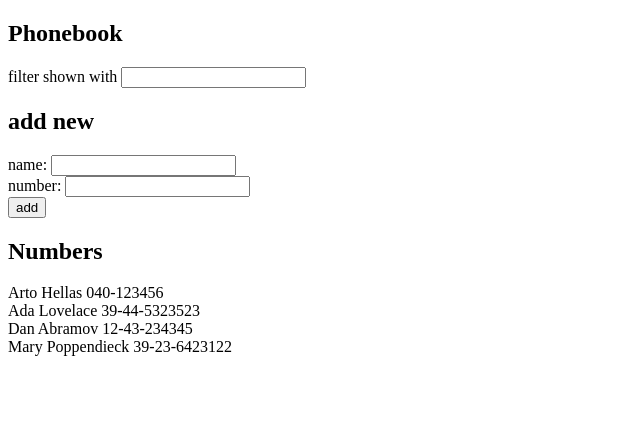
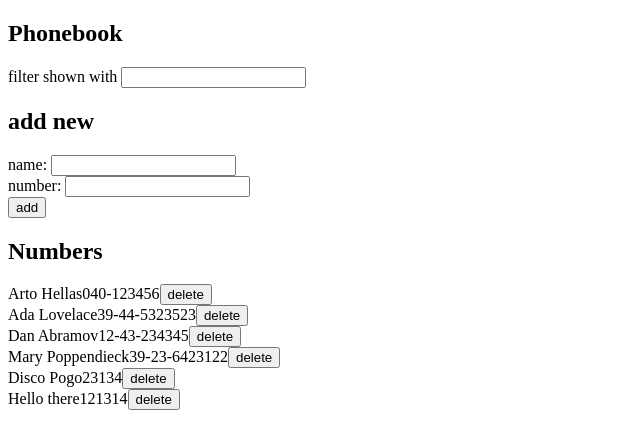
Before and after one commit to EdgarGrcs/part2, a React (Create React App) app in the folder phonebook/: page / in a window 1280 px wide. Shown: the top 448 px of the page, without its empty margins (0-640 px from the left). Built offline with nearby package versions, Linux system fonts and the light colour scheme; data requests are answered from the project's data file.

Commit message:
finish step8

```diff
--- /dev/null
+++ b/phonebook/db.json
@@ -0,0 +1,34 @@
+{
+  "persons": [
+    {
+      "name": "Arto Hellas",
+      "number": "040-123456",
+      "id": 1
+    },
+    {
+      "name": "Ada Lovelace",
+      "number": "39-44-5323523",
+      "id": 2
+    },
+    {
+      "name": "Dan Abramov",
+      "number": "12-43-234345",
+      "id": 3
+    },
+    {
+      "name": "Mary Poppendieck",
+      "number": "39-23-6423122",
+      "id": 4
+    },
+    {
+      "name": "Disco Pogo",
+      "number": "23134",
+      "id": 5
+    },
+    {
+      "name": "Hello there",
+      "number": "121314",
+      "id": 6
+    }
+  ]
+}
--- a/phonebook/src/App.js
+++ b/phonebook/src/App.js
@@ -1,18 +1,29 @@
-import { useState } from 'react'
+import { useState, useEffect } from 'react'
 import Filter from './Components/Filter'
 import PersonForm from './Components/PersonForm'
 import Persons from './Components/Persons'
+import axios from 'axios'
+import personBackend from './services/ListBackend'
+
 
 const App = () => {
-  const [persons, setPersons] = useState([
-    { name: 'Arto Hellas', number: '040-123456', id: 1 },
-    { name: 'Ada Lovelace', number: '39-44-5323523', id: 2 },
-    { name: 'Dan Abramov', number: '12-43-234345', id: 3 },
-    { name: 'Mary Poppendieck', number: '39-23-6423122', id: 4 }
-  ])
+  const [persons, setPersons] = useState([])
   const [newName, setNewName] = useState('')
   const [newPhone,setNewPhone] = useState('');
   const [searchName,setSearchName] = useState('');
+
+
+  //phonebook step 9 not finished, add delete
+
+
+  useEffect(() => {
+    personBackend
+    .getAll()
+    .then(response => {
+      setPersons(response.data);
+    })
+
+  },[])
 
   const handleNameInput = (event) => {
     setNewName(event.target.value);
@@ -40,14 +51,17 @@ const App = () => {
         name: newName,
         number: newPhone
       }
-      setPersons(persons.concat(personObject));
+
+      personBackend
+        .create(personObject)
+        .then(response => {
+          setPersons(persons.concat(response.data))
+        })
     }
     setNewName("");
     setNewPhone("");
   }
 
-
-//Persons
 
   return (
     <div>
@@ -60,7 +74,7 @@ const App = () => {
         <PersonForm name={newName} phone={newPhone} handleName={handleNameInput} handlePhone={handlePhoneInput}  />
       </form>
       <h2>Numbers</h2>
-        <Persons personList={persons} />
+        <Persons personList={persons}/>
     </div>
   )
 }
--- a/phonebook/src/Components/Persons.js
+++ b/phonebook/src/Components/Persons.js
@@ -4,7 +4,12 @@ const Persons = ({personList}) => {
 
     return(
         <div>
-            {personList.map((person) => <div key={person.name}> {person.name} {person.number} </div> )}
+            {personList.map((person) =>
+            <div key={person.id}>
+            {person.name}
+            {person.number}
+            <button>delete</button>
+            </div> )}
         </div>
     )
 }
--- /dev/null
+++ b/phonebook/src/services/ListBackend.js
@@ -0,0 +1,20 @@
+import axios from 'axios'
+const baseUrl = 'http://localhost:3001/persons'
+
+const getAll = () => {
+  return axios.get(baseUrl)
+}
+
+const create = newObject => {
+  return axios.post(baseUrl, newObject)
+}
+
+const update = (id, newObject) => {
+  return axios.put(`${baseUrl}/${id}`, newObject)
+}
+
+const remove = (id,newObject) => {
+    return axios.delete(`${baseUrl}/${id}`, newObject);
+}
+
+export default {getAll,create,update, remove };
```
Also changed, not shown: phonebook/package.json (+6 -1 lines), 1 other file (tests, documents, lock files or other folders).
